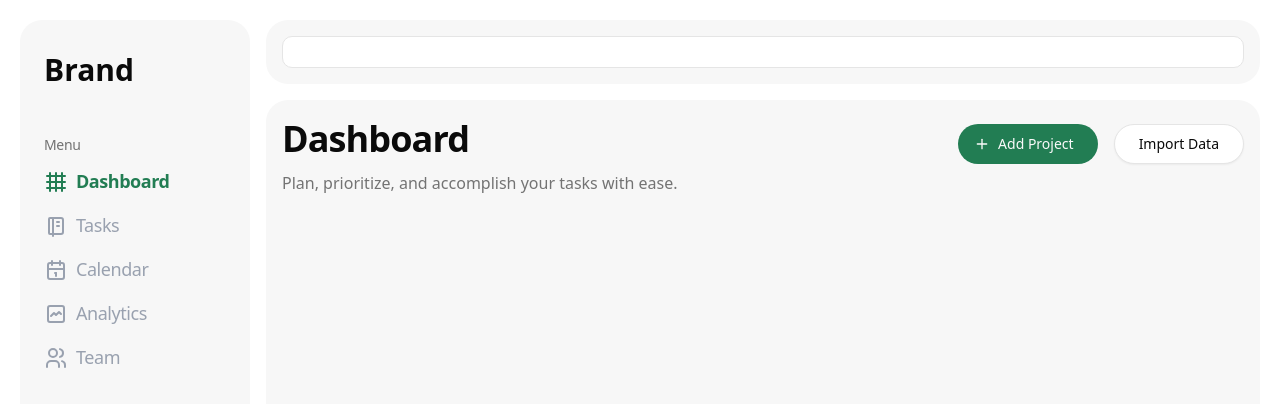
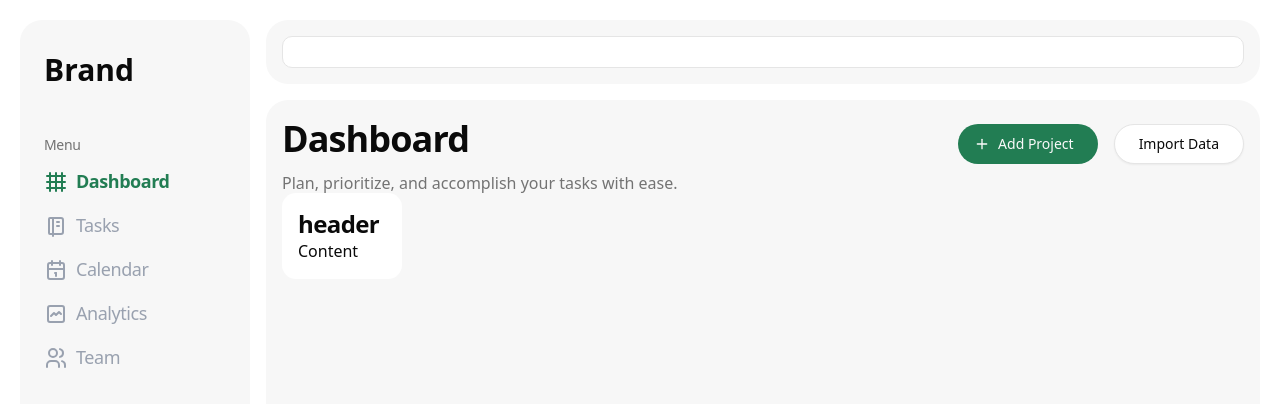
Before and after one commit to HodeonArtz/expert-succotash, a Next.js app: page / in a window 1280 px wide. Shown: the top 404 px of the page. Built offline with nearby package versions, Linux system fonts and the light colour scheme.

Commit message:
feat: add dashboardcell

```diff
--- a/src/app/_components/atoms/button/Button.css
+++ b/src/app/_components/atoms/button/Button.css
@@ -2,7 +2,7 @@
 
 @layer atoms {
   .button {
-    @apply inline-flex shrink-0 items-center justify-center gap-2 rounded-full text-sm font-medium whitespace-nowrap transition-all outline-none focus-visible:border-ring focus-visible:ring-[3px] focus-visible:ring-ring/50 disabled:pointer-events-none disabled:opacity-50 aria-invalid:border-destructive aria-invalid:ring-destructive/20 dark:aria-invalid:ring-destructive/40 [&_svg]:pointer-events-none [&_svg]:shrink-0 [&_svg:not([class*='size-'])]:size-4;
+    @apply inline-flex shrink-0 items-center justify-center gap-2 rounded-full text-sm font-medium whitespace-nowrap transition-all outline-none focus-visible:border-ring focus-visible:ring-[3px] focus-visible:ring-ring/50 disabled:pointer-events-none disabled:opacity-50 aria-invalid:border-destructive aria-invalid:ring-destructive/20 dark:aria-invalid:ring-destructive/40 [&_svg]:pointer-events-none [&_svg]:shrink-0 [&_svg:not([class*='size-'])]:size-4 cursor-pointer;
   }
   .button--default {
     @apply bg-primary text-primary-foreground hover:bg-primary/90;
--- a/src/app/_components/atoms/icon/Icon.tsx
+++ b/src/app/_components/atoms/icon/Icon.tsx
@@ -1,6 +1,6 @@
 import {
+  IconArrowUpRight,
   IconCalendar,
-  IconCircleArrowRight,
   IconGraph,
   IconGrid3x3,
   IconHelp,
@@ -33,7 +33,7 @@ export const iconsMap = {
   email: IconMail,
   notification: IconNotification,
   add: IconPlus,
-  navigate: IconCircleArrowRight,
+  navigate: IconArrowUpRight,
   record: IconVideo,
   start: IconPlayerPlay,
   pause: IconPlayerPause,
--- /dev/null
+++ b/src/app/_components/molecules/CardHeading/CardHeading.css
@@ -0,0 +1,7 @@
+@reference "../../styles.css";
+
+@layer molecules {
+  .card-heading {
+    @apply flex justify-between items-start;
+  }
+}
--- /dev/null
+++ b/src/app/_components/molecules/CardHeading/CardHeading.tsx
@@ -0,0 +1,21 @@
+import { ReactNode } from "react";
+import Heading from "../../atoms/heading/Heading";
+import "./CardHeading.css";
+
+export interface CardHeadingProps {
+  children?: string | ReactNode;
+  rightSection?: string | ReactNode;
+}
+
+const CardHeading = ({ children, rightSection }: CardHeadingProps) => {
+  return (
+    <header className="card-heading">
+      <Heading as="h2">{children}</Heading>
+      <div role="group" className="card-heading__right-section">
+        {rightSection}
+      </div>
+    </header>
+  );
+};
+
+export default CardHeading;
--- /dev/null
+++ b/src/app/_components/organisms/DashboardCell/DashboardCell.css
@@ -0,0 +1,7 @@
+@reference "../../styles.css";
+
+@layer organisms {
+  .dashboard-cell {
+    @apply bg-white max-w-30 rounded-xl p-4;
+  }
+}
--- /dev/null
+++ b/src/app/_components/organisms/DashboardCell/DashboardCell.tsx
@@ -0,0 +1,20 @@
+import { ReactNode } from "react";
+import "./DashboardCell.css";
+import CardHeading from "../../molecules/CardHeading/CardHeading";
+
+interface Props {
+  label?: string | ReactNode;
+  rightSection?: string | ReactNode;
+  children?: string | ReactNode;
+}
+
+const DashboardCell = ({ children, label, rightSection }: Props) => {
+  return (
+    <article className="dashboard-cell">
+      <CardHeading rightSection={rightSection}>{label}</CardHeading>
+      <div className="dashboard-cell__content">{children}</div>
+    </article>
+  );
+};
+
+export default DashboardCell;
--- /dev/null
+++ b/src/app/_components/organisms/DashboardGrid/DashboardGrid.tsx
@@ -0,0 +1,7 @@
+export interface DashboardGridProps {}
+
+const DashboardGrid = () => {
+  return <div>DashboardGrid</div>;
+};
+
+export default DashboardGrid;
--- a/src/app/page.tsx
+++ b/src/app/page.tsx
@@ -1,6 +1,7 @@
 import { Button } from "./_components/atoms/button/Button";
 import Icon from "./_components/atoms/icon/Icon";
 import IconButton from "./_components/molecules/IconButton/IconButton";
+import DashboardCell from "./_components/organisms/DashboardCell/DashboardCell";
 import Header from "./_components/organisms/Header/Header";
 
 export default function Home() {
@@ -21,6 +22,9 @@ export default function Home() {
       >
         Dashboard
       </Header>
+      <div>
+        <DashboardCell label="header">Content</DashboardCell>
+      </div>
     </>
   );
 }
--- a/tsconfig.json
+++ b/tsconfig.json
@@ -29,7 +29,8 @@
     "**/*.tsx",
     ".next/types/**/*.ts",
     ".next/dev/types/**/*.ts",
-    "**/*.mts"
+    "**/*.mts",
+    "src/app/_components/organisms/DashboardCell"
   ],
   "exclude": ["node_modules"]
 }
```
